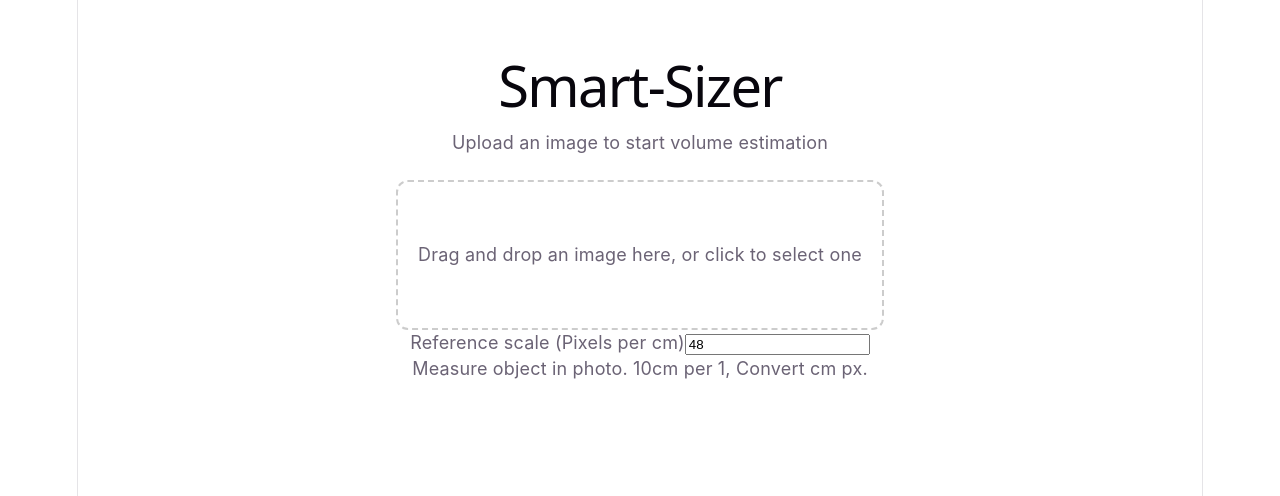
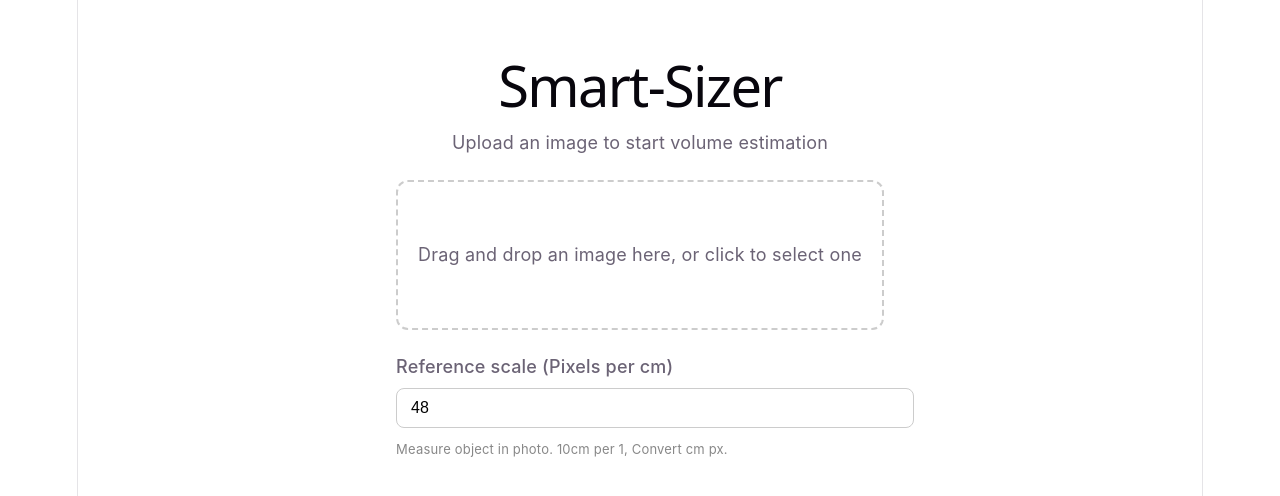
Before and after one commit to ENOBANBU/Smart_Sizer, a React app in the folder frontend/: page / in a window 1280 px wide. Shown: the top 496 px of the page. Built offline with nearby package versions, Linux system fonts and the light colour scheme; the HTML template or start-up script is replaced by a standard one.

Commit message:
added basic styling for scale input

```diff
--- a/frontend/src/App.css
+++ b/frontend/src/App.css
@@ -23,3 +23,33 @@
   border-color: #4a9eff;
   background-color: #f0f7ff;
 }
+
+.scale-input {
+  margin-top: 24px;
+  text-align: left;
+}
+
+.scale-input label {
+  display: block;
+  font-weight: 500;
+  margin-bottom: 8px;
+}
+
+.scale-input input {
+  width: 100%;
+  padding: 10px 14px;
+  border: 1px solid #ccc;
+  border-radius: 8px;
+  font-size: 16px;
+  outline: none;
+}
+
+.scale-input input:focus {
+  border-color: #4a9eff;
+}
+
+.scale-hint {
+  font-size: 13px;
+  color: #888;
+  margin-top: 8px;
+}
```
